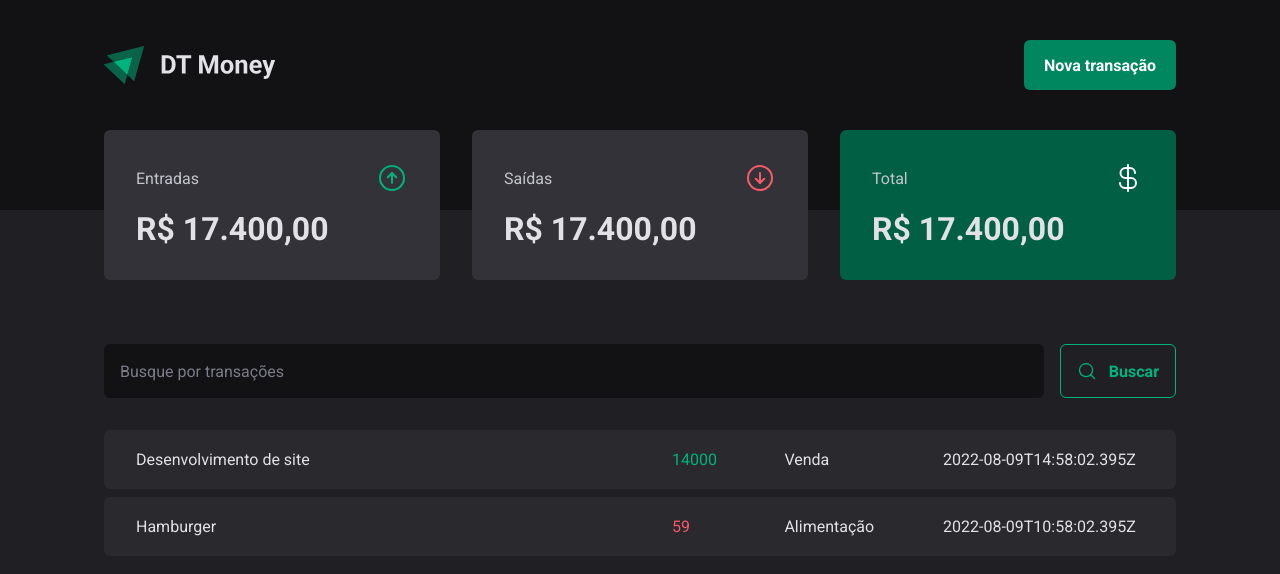
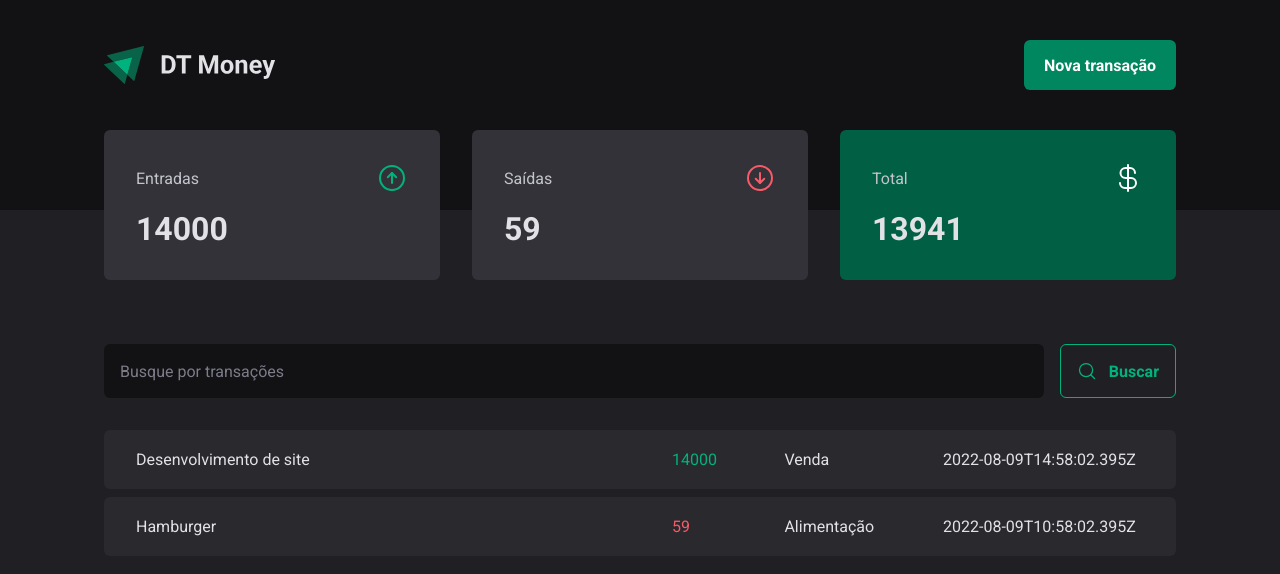
Before and after one commit to millenabomtempo/dt-money, a React (Vite) app: page / in a window 1280 px wide. Shown: the top 574 px of the page. Built offline with nearby package versions, Linux system fonts and the light colour scheme; data requests are answered from the project's data file.

Commit message:
calc summary

```diff
--- a/src/components/Summary/index.tsx
+++ b/src/components/Summary/index.tsx
@@ -6,6 +6,26 @@
 
 export default function Summary() {
   const { transactions } = useContext(TransactionsContext)
+
+  const summary = transactions.reduce(
+    (acc, transactions) => {
+
+      if(transactions.type === 'income') {
+        acc.income += transactions.price
+        acc.total += transactions.price
+      } else {
+        acc.outcome += transactions.price
+        acc.total -= transactions.price
+      }
+
+      return acc
+    },
+    {
+      income: 0,
+      outcome: 0,
+      total: 0
+    }
+  )
   return (
     <SummaryContainer>
       <SummaryCard>
@@ -13,21 +33,21 @@
           <span>Entradas</span>
           <ArrowCircleUp size={32} color='#00b37e'/>
         </header>
-        <strong>R$ 17.400,00</strong>
+        <strong>{summary.income}</strong>
       </SummaryCard>
       <SummaryCard>
         <header>
           <span>Saídas</span>
           <ArrowCircleDown size={32} color='#f75a68'/>
         </header>
-        <strong>R$ 17.400,00</strong>
+        <strong>{summary.outcome}</strong>
       </SummaryCard>
       <SummaryCard variant='green'>
         <header>
           <span>Total</span>
           <CurrencyDollar size={32} color='#fff'/>
         </header>
-        <strong>R$ 17.400,00</strong>
+        <strong>{summary.total}</strong>
       </SummaryCard>
     </SummaryContainer>
   )
```
